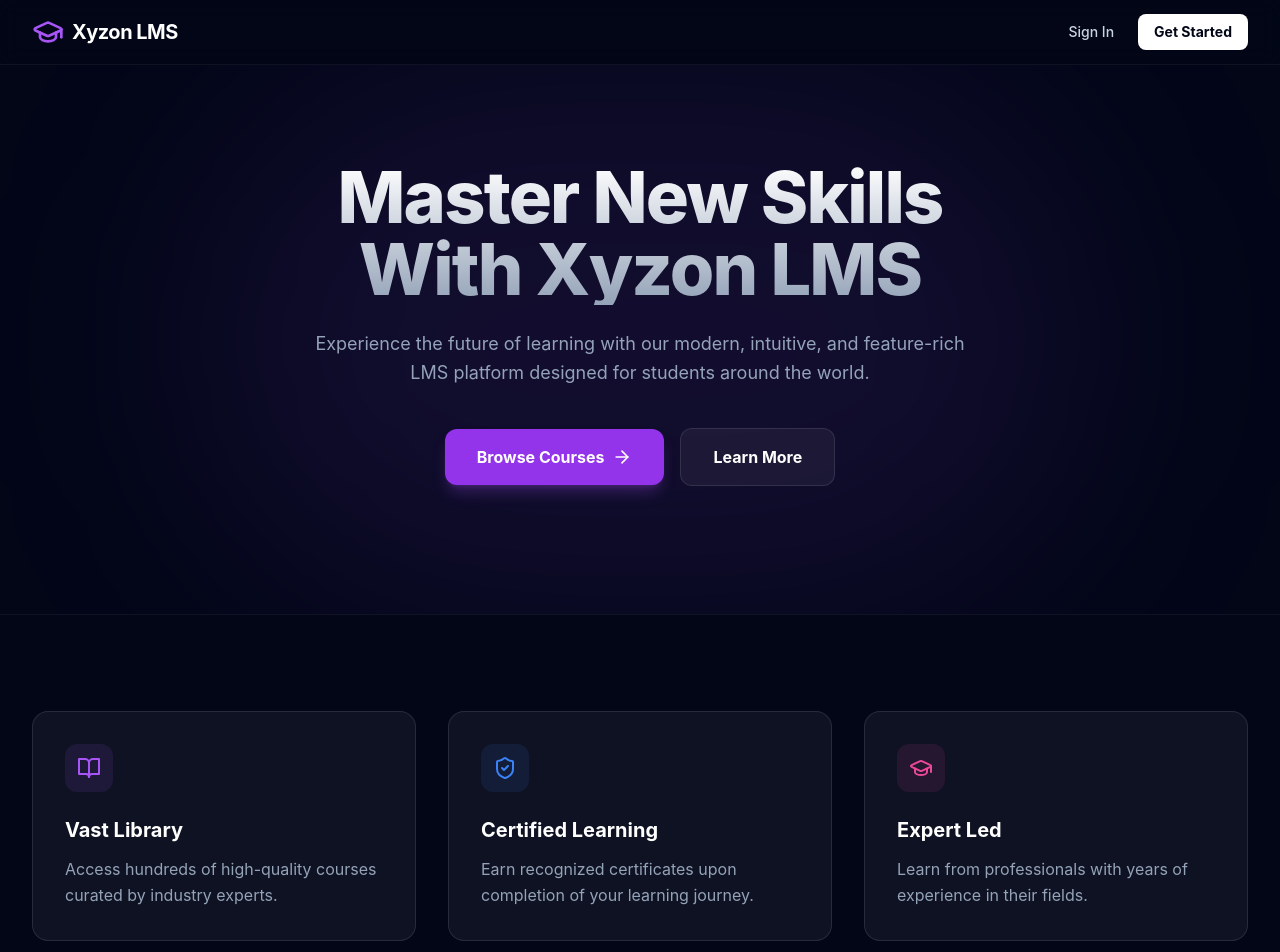
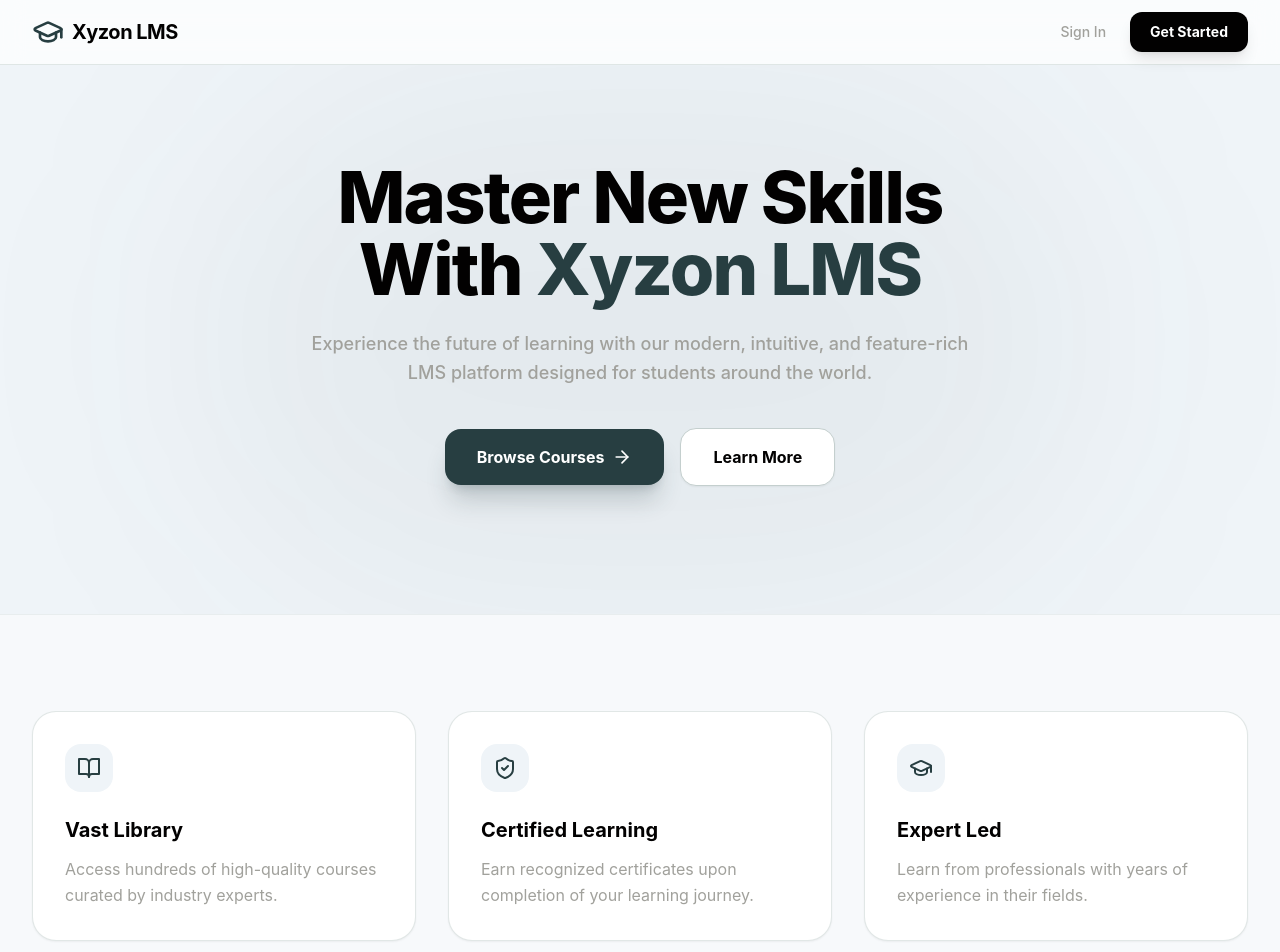
Before and after one commit to Adbhutha10/Xyzon-LMS-Portal, a React (Vite) app in the folder frontend/: page / in a window 1280 px wide. Shown: the top 952 px of the page. Built offline with nearby package versions, Linux system fonts and the light colour scheme.

Commit message:
Day 2: Final UI overhaul with user color palette and styling fixes

```diff
--- a/frontend/postcss.config.js
+++ b/frontend/postcss.config.js
@@ -1,4 +1,4 @@
-export default {
+module.exports = {
     plugins: {
         tailwindcss: {},
         autoprefixer: {},
--- a/frontend/src/pages/DashboardPage.jsx
+++ b/frontend/src/pages/DashboardPage.jsx
@@ -1,6 +1,6 @@
 import React, { useEffect, useState } from 'react';
 import { useNavigate } from 'react-router-dom';
-import { LayoutDashboard, BookOpen, Settings, LogOut } from 'lucide-react';
+import { LayoutDashboard, BookOpen, Settings, LogOut, GraduationCap, Clock, ChevronRight } from 'lucide-react';
 
 const DashboardPage = () => {
     const [student, setStudent] = useState(null);
@@ -23,68 +23,92 @@ const DashboardPage = () => {
     if (!student) return null;
 
     return (
-        <div className="min-h-screen bg-slate-950 text-white flex">
+        <div className="min-h-screen bg-lms-light text-lms-black flex">
             {/* Sidebar */}
-            <aside className="w-64 border-r border-white/5 bg-slate-900/50 backdrop-blur-md p-6 hidden md:block">
-                <div className="flex items-center gap-2 mb-10 px-2">
-                    <BookOpen className="text-purple-500" size={28} />
-                    <span className="text-xl font-bold tracking-tight">Xyzon LMS</span>
+            <aside className="w-72 border-r border-lms-mint/50 bg-white/70 backdrop-blur-xl p-8 hidden lg:flex flex-col">
+                <div className="flex items-center gap-3 mb-12 px-2">
+                    <GraduationCap className="text-lms-cascades" size={32} />
+                    <span className="text-2xl font-bold tracking-tight">Xyzon LMS</span>
                 </div>
 
-                <nav className="space-y-2">
-                    <button className="w-full flex items-center gap-3 px-4 py-3 bg-purple-600 rounded-xl font-medium text-white transition-all shadow-lg shadow-purple-500/20">
-                        <LayoutDashboard size={20} />
+                <nav className="space-y-3 flex-1">
+                    <button className="w-full flex items-center gap-4 px-5 py-4 bg-lms-black rounded-[1.25rem] font-bold text-white transition-all shadow-xl shadow-lms-black/10">
+                        <LayoutDashboard size={22} />
                         Dashboard
                     </button>
-                    <button className="w-full flex items-center gap-3 px-4 py-3 text-slate-400 hover:text-white hover:bg-white/5 rounded-xl font-medium transition-all">
-                        <BookOpen size={20} />
+                    <button className="w-full flex items-center gap-4 px-5 py-4 text-lms-charon hover:text-lms-black hover:bg-lms-mint/20 rounded-[1.25rem] font-bold transition-all">
+                        <BookOpen size={22} />
                         My Courses
                     </button>
-                    <button className="w-full flex items-center gap-3 px-4 py-3 text-slate-400 hover:text-white hover:bg-white/5 rounded-xl font-medium transition-all">
-                        <Settings size={20} />
+                    <button className="w-full flex items-center gap-4 px-5 py-4 text-lms-charon hover:text-lms-black hover:bg-lms-mint/20 rounded-[1.25rem] font-bold transition-all">
+                        <Settings size={22} />
                         Settings
                     </button>
                 </nav>
 
-                <div className="absolute bottom-10 left-6 right-6">
+                <div className="mt-auto">
                     <button
                         onClick={handleLogout}
-                        className="w-full flex items-center gap-3 px-4 py-3 text-red-400 hover:text-red-300 hover:bg-red-400/5 rounded-xl font-medium transition-all"
+                        className="w-full flex items-center gap-4 px-5 py-4 text-red-500 hover:text-red-600 hover:bg-red-50 rounded-[1.25rem] font-bold transition-all group"
                     >
-                        <LogOut size={20} />
+                        <LogOut size={22} className="group-hover:-translate-x-1 transition-transform" />
                         Logout
                     </button>
                 </div>
             </aside>
 
             {/* Main Content */}
-            <main className="flex-1 p-8">
-                <header className="flex items-center justify-between mb-10">
+            <main className="flex-1 p-6 md:p-12 overflow-y-auto">
+                <header className="flex flex-col md:flex-row md:items-center justify-between gap-6 mb-12">
                     <div>
-                        <h1 className="text-3xl font-bold">Welcome back, {student.name}!</h1>
-                        <p className="text-slate-400">Check out your learning progress.</p>
+                        <h1 className="text-4xl font-extrabold mb-2">Welcome back, {student.name}! 👋</h1>
+                        <p className="text-lms-charon font-medium text-lg">Pick up right where you left off.</p>
                     </div>
-                    <div className="w-12 h-12 bg-gradient-to-tr from-purple-500 to-blue-500 rounded-full flex items-center justify-center font-bold text-lg border-2 border-white/20 shadow-xl">
+                    <div className="flex items-center gap-4 bg-white p-2 pr-6 rounded-2xl border border-lms-mint/50 shadow-sm">
+                        <div className="w-14 h-14 bg-gradient-to-br from-lms-cascades to-lms-smoke rounded-xl flex items-center justify-center font-bold text-xl text-white shadow-lg">
                             {student.name.charAt(0)}
+                        </div>
+                        <div>
+                            <p className="font-bold text-sm leading-tight text-lms-black">{student.name}</p>
+                            <p className="text-xs font-medium text-lms-charon uppercase tracking-wider">Student ID #1732</p>
+                        </div>
                     </div>
                 </header>
 
-                <div className="grid grid-cols-1 md:grid-cols-2 lg:grid-cols-3 gap-6">
-                    {/* Placeholder Course Cards */}
+                {/* Dashboard Stats / Grid */}
+                <section>
+                    <div className="flex items-center justify-between mb-8">
+                        <h2 className="text-2xl font-bold">Your Active Courses</h2>
+                        <button className="text-lms-cascades font-bold text-sm hover:underline underline-offset-4 flex items-center gap-1">
+                            View all <ChevronRight size={16} />
+                        </button>
+                    </div>
+                    <div className="grid grid-cols-1 md:grid-cols-2 xl:grid-cols-3 gap-8">
                         {[1, 2, 3].map((id) => (
-                        <div key={id} className="bg-white/5 border border-white/10 rounded-2xl p-6 hover:border-purple-500/50 transition-all group">
-                            <div className="aspect-video bg-slate-800 rounded-xl mb-4 overflow-hidden relative">
-                                <div className="absolute inset-0 bg-gradient-to-t from-slate-900 via-transparent to-transparent opacity-60"></div>
+                            <div key={id} className="bg-white border border-lms-mint/50 rounded-[2.5rem] p-8 hover:border-lms-cascades transition-all group shadow-sm hover:shadow-2xl hover:-translate-y-2">
+                                <div className="aspect-video bg-lms-light rounded-[1.5rem] mb-6 overflow-hidden relative border border-lms-mint/30">
+                                    <div className="absolute inset-0 bg-gradient-to-tr from-lms-cascades/5 to-transparent"></div>
+                                    <div className="absolute top-4 right-4 bg-white/80 backdrop-blur px-3 py-1.5 rounded-xl flex items-center gap-1.5 shadow-sm">
+                                        <Clock size={14} className="text-lms-smoke" />
+                                        <span className="text-[10px] font-bold text-lms-black uppercase tracking-widest">2.5h left</span>
                                     </div>
-                            <h3 className="text-lg font-bold mb-2 group-hover:text-purple-400 transition-colors">Introduction to Full Stack Development</h3>
-                            <p className="text-slate-400 text-sm mb-4 line-clamp-2">Learn the essentials of building modern web applications from scratch.</p>
-                            <div className="flex items-center justify-between mt-auto pt-4 border-t border-white/5">
-                                <span className="text-xs font-semibold px-2 py-1 bg-purple-500/20 text-purple-400 rounded uppercase tracking-wider">In Progress</span>
-                                <span className="text-slate-500 text-sm font-medium">45% Complete</span>
+                                </div>
+                                <h3 className="text-xl font-bold mb-3 group-hover:text-lms-cascades transition-colors leading-tight">Mastering Full Stack Architecture with React & Node</h3>
+                                <p className="text-lms-charon text-sm font-medium mb-6 line-clamp-2">Deep dive into enterprise scaling, database optimization, and high-performance UI patterns.</p>
+
+                                <div className="space-y-4 pt-6 border-t border-lms-light">
+                                    <div className="flex items-center justify-between text-xs font-bold uppercase tracking-wider">
+                                        <span className="text-lms-cascades px-3 py-1 bg-lms-cascades/10 rounded-lg">Web Dev</span>
+                                        <span className="text-lms-black">65% Done</span>
+                                    </div>
+                                    <div className="w-full h-2.5 bg-lms-light rounded-full overflow-hidden">
+                                        <div className="h-full bg-lms-cascades rounded-full" style={{ width: '65%' }}></div>
+                                    </div>
                                 </div>
                             </div>
                         ))}
                     </div>
+                </section>
             </main>
         </div>
     );
--- a/frontend/src/pages/HomePage.jsx
+++ b/frontend/src/pages/HomePage.jsx
@@ -4,19 +4,19 @@ import { BookOpen, GraduationCap, ShieldCheck, ArrowRight } from 'lucide-react';
 
 const HomePage = () => {
     return (
-        <div className="min-h-screen bg-slate-950 text-white selection:bg-purple-500/30">
+        <div className="min-h-screen bg-lms-light text-lms-black selection:bg-lms-cascades/20">
             {/* Header */}
-            <nav className="border-b border-white/5 bg-slate-950/50 backdrop-blur-md sticky top-0 z-50">
+            <nav className="border-b border-lms-mint/50 bg-white/70 backdrop-blur-md sticky top-0 z-50">
                 <div className="max-w-7xl mx-auto px-4 sm:px-6 lg:px-8 h-16 flex items-center justify-between">
                     <div className="flex items-center gap-2">
-                        <GraduationCap className="text-purple-500" size={32} />
-                        <span className="text-xl font-bold tracking-tight">Xyzon LMS</span>
+                        <GraduationCap className="text-lms-cascades" size={32} />
+                        <span className="text-xl font-bold tracking-tight text-lms-black">Xyzon LMS</span>
                     </div>
                     <div className="flex items-center gap-6">
-                        <Link to="/login" className="text-sm font-medium text-slate-300 hover:text-white transition-colors">
+                        <Link to="/login" className="text-sm font-medium text-lms-charon hover:text-lms-black transition-colors">
                             Sign In
                         </Link>
-                        <Link to="/login" className="bg-white text-slate-950 px-4 py-2 rounded-lg text-sm font-bold hover:bg-slate-200 transition-colors">
+                        <Link to="/login" className="bg-lms-black text-white px-5 py-2.5 rounded-xl text-sm font-bold hover:bg-lms-cascades transition-all shadow-lg shadow-lms-black/10">
                             Get Started
                         </Link>
                     </div>
@@ -25,22 +25,22 @@ const HomePage = () => {
 
             {/* Hero Section */}
             <div className="relative overflow-hidden pt-24 pb-32">
-                <div className="absolute top-0 left-1/2 -translate-x-1/2 w-full h-full max-w-4xl bg-purple-500/10 blur-[120px] rounded-full"></div>
+                <div className="absolute top-0 left-1/2 -translate-x-1/2 w-full h-full max-w-4xl bg-lms-cascades/5 blur-[120px] rounded-full"></div>
 
                 <div className="max-w-7xl mx-auto px-4 sm:px-6 lg:px-8 relative">
                     <div className="text-center">
-                        <h1 className="text-5xl md:text-7xl font-extrabold tracking-tight mb-6 bg-clip-text text-transparent bg-gradient-to-b from-white to-slate-400">
-                            Master New Skills <br />With Xyzon LMS
+                        <h1 className="text-5xl md:text-7xl font-extrabold tracking-tight mb-6 text-lms-black leading-tight">
+                            Master New Skills <br />With <span className="text-lms-cascades">Xyzon LMS</span>
                         </h1>
-                        <p className="text-lg text-slate-400 max-w-2xl mx-auto mb-10 leading-relaxed">
+                        <p className="text-lg text-lms-charon max-w-2xl mx-auto mb-10 leading-relaxed font-medium">
                             Experience the future of learning with our modern, intuitive, and feature-rich LMS platform designed for students around the world.
                         </p>
                         <div className="flex flex-col sm:flex-row items-center justify-center gap-4">
-                            <Link to="/login" className="w-full sm:w-auto px-8 py-4 bg-purple-600 hover:bg-purple-700 rounded-xl font-bold shadow-lg shadow-purple-500/25 flex items-center justify-center gap-2 group transition-all">
+                            <Link to="/login" className="w-full sm:w-auto px-8 py-4 bg-lms-cascades hover:bg-lms-smoke rounded-2xl font-bold text-white shadow-xl shadow-lms-cascades/20 flex items-center justify-center gap-2 group transition-all">
                                 Browse Courses
                                 <ArrowRight size={20} className="group-hover:translate-x-1 transition-transform" />
                             </Link>
-                            <button className="w-full sm:w-auto px-8 py-4 bg-white/5 border border-white/10 hover:bg-white/10 rounded-xl font-bold transition-all">
+                            <button className="w-full sm:w-auto px-8 py-4 bg-white border border-lms-mint hover:bg-lms-light rounded-2xl font-bold text-lms-black transition-all shadow-sm">
                                 Learn More
                             </button>
                         </div>
@@ -49,29 +49,29 @@ const HomePage = () => {
             </div>
 
             {/* Features */}
-            <div className="py-24 border-t border-white/5">
+            <div className="py-24 border-t border-lms-mint/30 bg-white/50">
                 <div className="max-w-7xl mx-auto px-4 sm:px-6 lg:px-8">
                     <div className="grid grid-cols-1 md:grid-cols-3 gap-8">
-                        <div className="p-8 rounded-2xl bg-white/5 border border-white/10 hover:border-purple-500/50 transition-colors group">
-                            <div className="w-12 h-12 bg-purple-500/10 rounded-xl flex items-center justify-center mb-6">
-                                <BookOpen className="text-purple-500" />
+                        <div className="p-8 rounded-3xl bg-white border border-lms-mint/50 hover:border-lms-cascades/50 transition-all group shadow-sm hover:shadow-xl hover:-translate-y-1">
+                            <div className="w-12 h-12 bg-lms-light rounded-2xl flex items-center justify-center mb-6">
+                                <BookOpen className="text-lms-cascades" />
                             </div>
-                            <h3 className="text-xl font-bold mb-3">Vast Library</h3>
-                            <p className="text-slate-400 leading-relaxed">Access hundreds of high-quality courses curated by industry experts.</p>
+                            <h3 className="text-xl font-bold mb-3 text-lms-black">Vast Library</h3>
+                            <p className="text-lms-charon leading-relaxed">Access hundreds of high-quality courses curated by industry experts.</p>
                         </div>
-                        <div className="p-8 rounded-2xl bg-white/5 border border-white/10 hover:border-blue-500/50 transition-colors">
-                            <div className="w-12 h-12 bg-blue-500/10 rounded-xl flex items-center justify-center mb-6">
-                                <ShieldCheck className="text-blue-500" />
+                        <div className="p-8 rounded-3xl bg-white border border-lms-mint/50 hover:border-lms-cascades/50 transition-all group shadow-sm hover:shadow-xl hover:-translate-y-1">
+                            <div className="w-12 h-12 bg-lms-light rounded-2xl flex items-center justify-center mb-6">
+                                <ShieldCheck className="text-lms-cascades" />
                             </div>
-                            <h3 className="text-xl font-bold mb-3">Certified Learning</h3>
-                            <p className="text-slate-400 leading-relaxed">Earn recognized certificates upon completion of your learning journey.</p>
+                            <h3 className="text-xl font-bold mb-3 text-lms-black">Certified Learning</h3>
+                            <p className="text-lms-charon leading-relaxed">Earn recognized certificates upon completion of your learning journey.</p>
                         </div>
-                        <div className="p-8 rounded-2xl bg-white/5 border border-white/10 hover:border-pink-500/50 transition-colors">
-                            <div className="w-12 h-12 bg-pink-500/10 rounded-xl flex items-center justify-center mb-6">
-                                <GraduationCap className="text-pink-500" />
+                        <div className="p-8 rounded-3xl bg-white border border-lms-mint/50 hover:border-lms-cascades/50 transition-all group shadow-sm hover:shadow-xl hover:-translate-y-1">
+                            <div className="w-12 h-12 bg-lms-light rounded-2xl flex items-center justify-center mb-6">
+                                <GraduationCap className="text-lms-cascades" />
                             </div>
-                            <h3 className="text-xl font-bold mb-3">Expert Led</h3>
-                            <p className="text-slate-400 leading-relaxed">Learn from professionals with years of experience in their fields.</p>
+                            <h3 className="text-xl font-bold mb-3 text-lms-black">Expert Led</h3>
+                            <p className="text-lms-charon leading-relaxed">Learn from professionals with years of experience in their fields.</p>
                         </div>
                     </div>
                 </div>
```
Also changed, not shown: frontend/src/pages/LoginPage.jsx (+17 -17 lines), frontend/tailwind.config.js (+31 -1 lines). Lines whose indentation alone changed are shown as unchanged.
